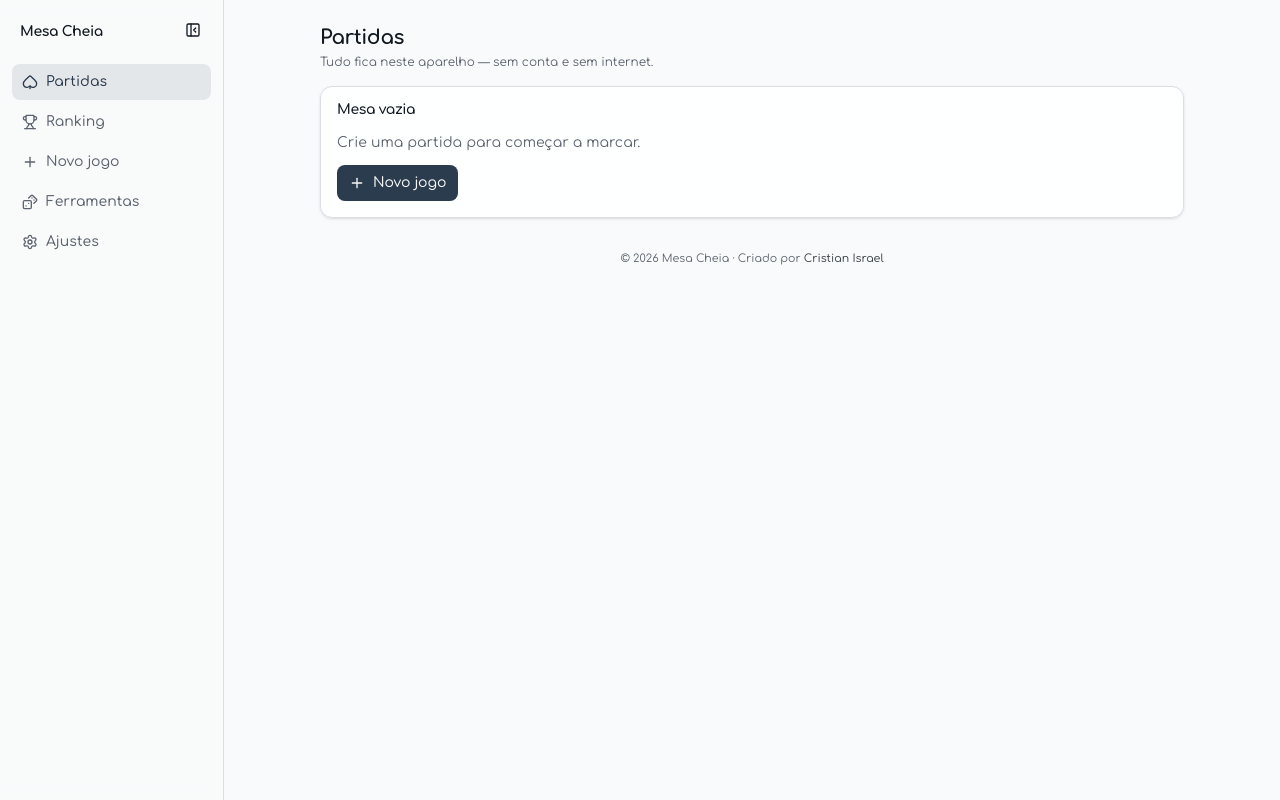
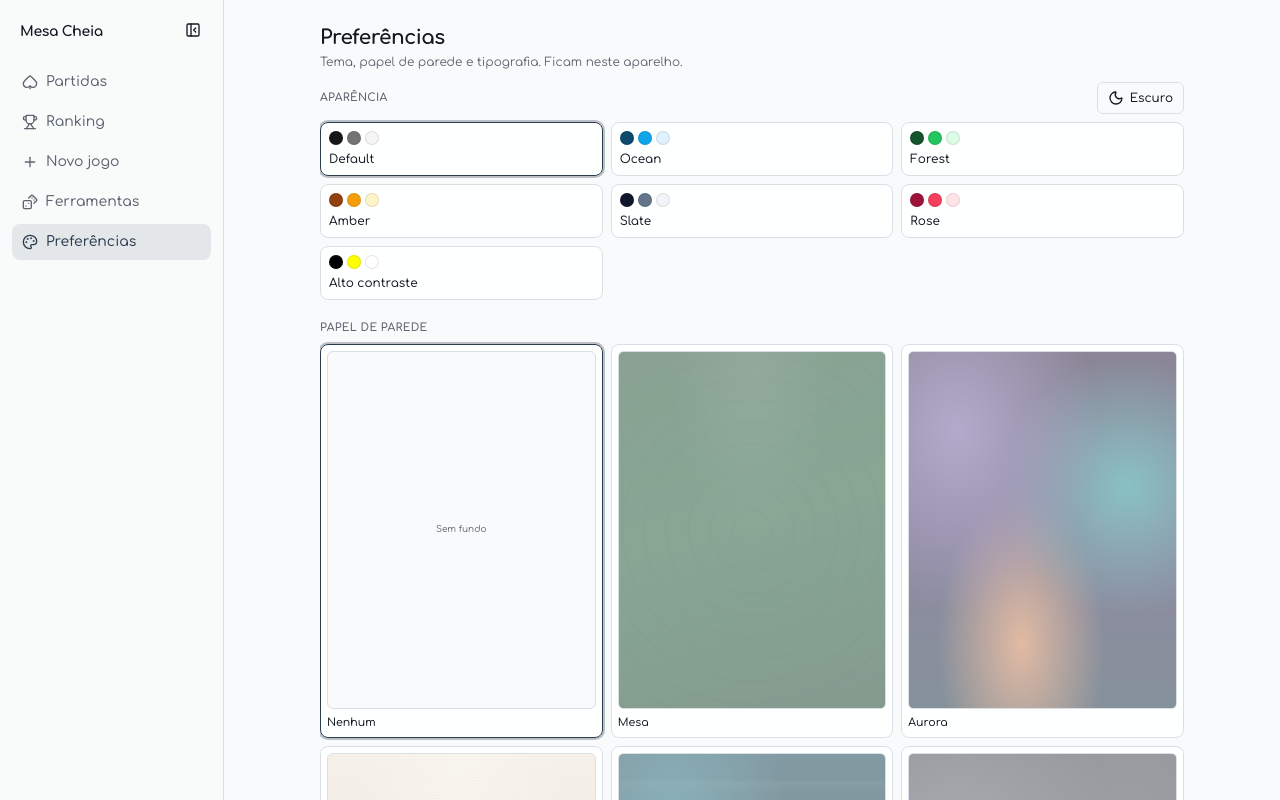
Before and after one commit to cristian-israel/mesa-cheia, a React (Vite) app: page /preferencias in a window 1280 px wide. Before the commit this address led to /. Shown: the top 800 px of the page. Built offline with nearby package versions, Linux system fonts and the light colour scheme.

Commit message:
Refactor navigation and routes to replace Configuracoes with Preferencias
- Updated App component to route "/configuracoes" to "/preferencias" using Navigate.
- Replaced Configuracoes route with Preferencias in the navigation links.
- Removed Configuracoes component and its associated code.

```diff
--- a/src/App.tsx
+++ b/src/App.tsx
@@ -3,7 +3,7 @@ import { BrowserRouter, Navigate, Route, Routes } from 'react-router-dom'
 import { Toaster } from 'sonner'
 import { AppShell } from '@/components/layout/AppShell'
 import { WallpaperBackdrop } from '@/components/theme/WallpaperBackdrop'
-import { Configuracoes } from '@/routes/Configuracoes'
+import { Preferencias } from '@/routes/Preferencias'
 import { DadosPage, Ferramentas, MoedaPage, RoletaPage, RoletaRussaPage } from '@/routes/Ferramentas'
 import { Home } from '@/routes/Home'
 import { Jogo } from '@/routes/Jogo'
@@ -50,7 +50,8 @@ export default function App() {
           <Route path="/ferramentas/roleta" element={<RoletaPage />} />
           <Route path="/ferramentas/roleta-russa" element={<RoletaRussaPage />} />
           <Route path="/ferramentas/dados" element={<DadosPage />} />
-          <Route path="/configuracoes" element={<Configuracoes />} />
+          <Route path="/preferencias" element={<Preferencias />} />
+          <Route path="/configuracoes" element={<Navigate to="/preferencias" replace />} />
         </Route>
         <Route path="/jogo/:gameId/:sessionId" element={<Jogo />} />
         <Route path="*" element={<Navigate to="/" replace />} />
--- a/src/components/layout/nav.ts
+++ b/src/components/layout/nav.ts
@@ -1,4 +1,4 @@
-import { Dices, Plus, Settings, Spade, Trophy, type LucideIcon } from 'lucide-react'
+import { Dices, Palette, Plus, Spade, Trophy, type LucideIcon } from 'lucide-react'
 
 export type NavItem = {
   to: string
@@ -13,5 +13,5 @@ export const navLinks: NavItem[] = [
   { to: '/ranking', label: 'Ranking', icon: Trophy, end: false },
   { to: '/novo', label: 'Novo jogo', short: 'Novo', icon: Plus, end: false },
   { to: '/ferramentas', label: 'Ferramentas', icon: Dices, end: false },
-  { to: '/configuracoes', label: 'Ajustes', icon: Settings, end: false },
+  { to: '/preferencias', label: 'Preferências', short: 'Prefer.', icon: Palette, end: false },
 ]
--- a/src/routes/Configuracoes.tsx
+++ b/src/routes/Preferencias.tsx
@@ -5,16 +5,16 @@ import { ThemePicker } from '@/components/theme/ThemePicker'
 import { ScrollArea } from '@/components/ui/scroll-area'
 import { Separator } from '@/components/ui/separator'
 
-export function Configuracoes() {
+export function Preferencias() {
   return (
     <PageContainer
       footer={false}
       className="h-dvh overflow-hidden pb-24 md:h-auto md:overflow-visible md:pb-8"
     >
       <header className="mb-3 shrink-0">
-        <h1 className="text-xl font-bold tracking-tight">Configurações</h1>
+        <h1 className="text-xl font-bold tracking-tight">Preferências</h1>
         <p className="mt-0.5 text-xs text-muted-foreground">
-          Tema, papel de parede e tipografia. Preferências ficam neste aparelho.
+          Tema, papel de parede e tipografia. Ficam neste aparelho.
         </p>
       </header>
 
```
